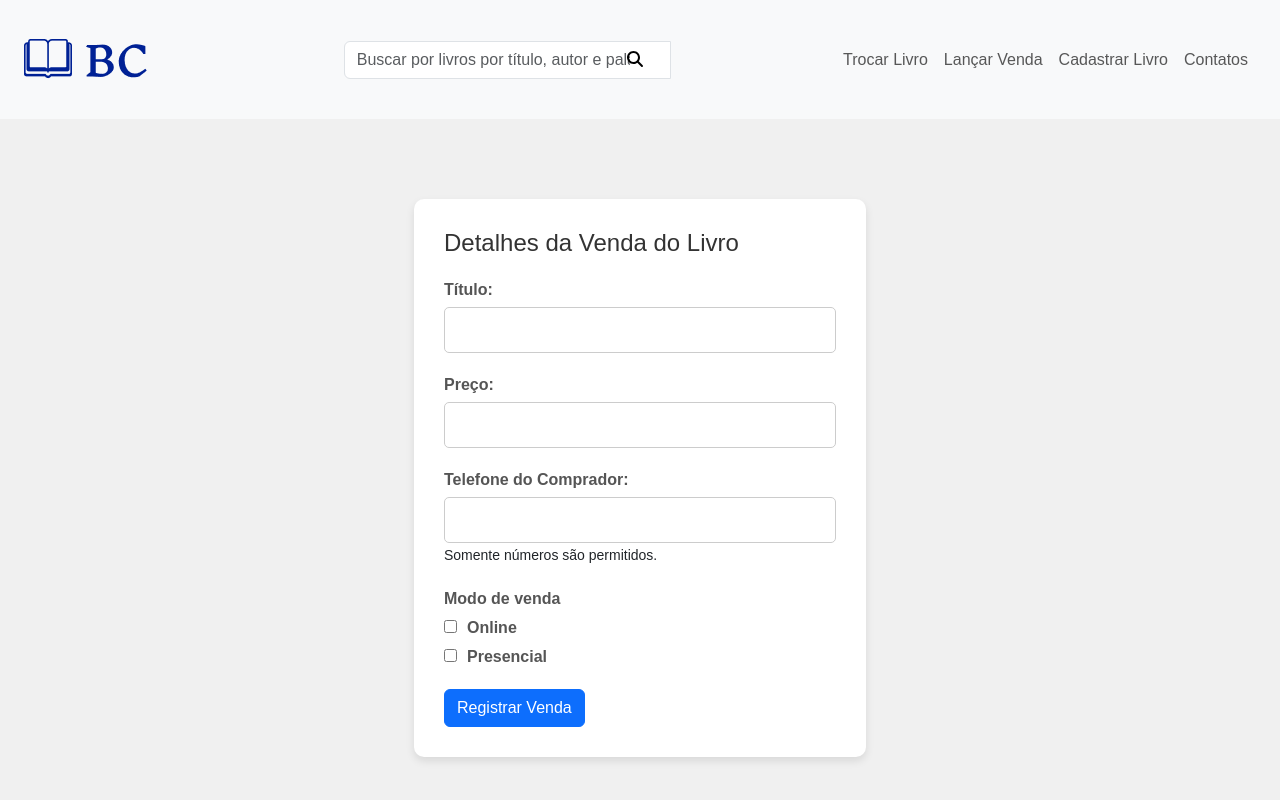
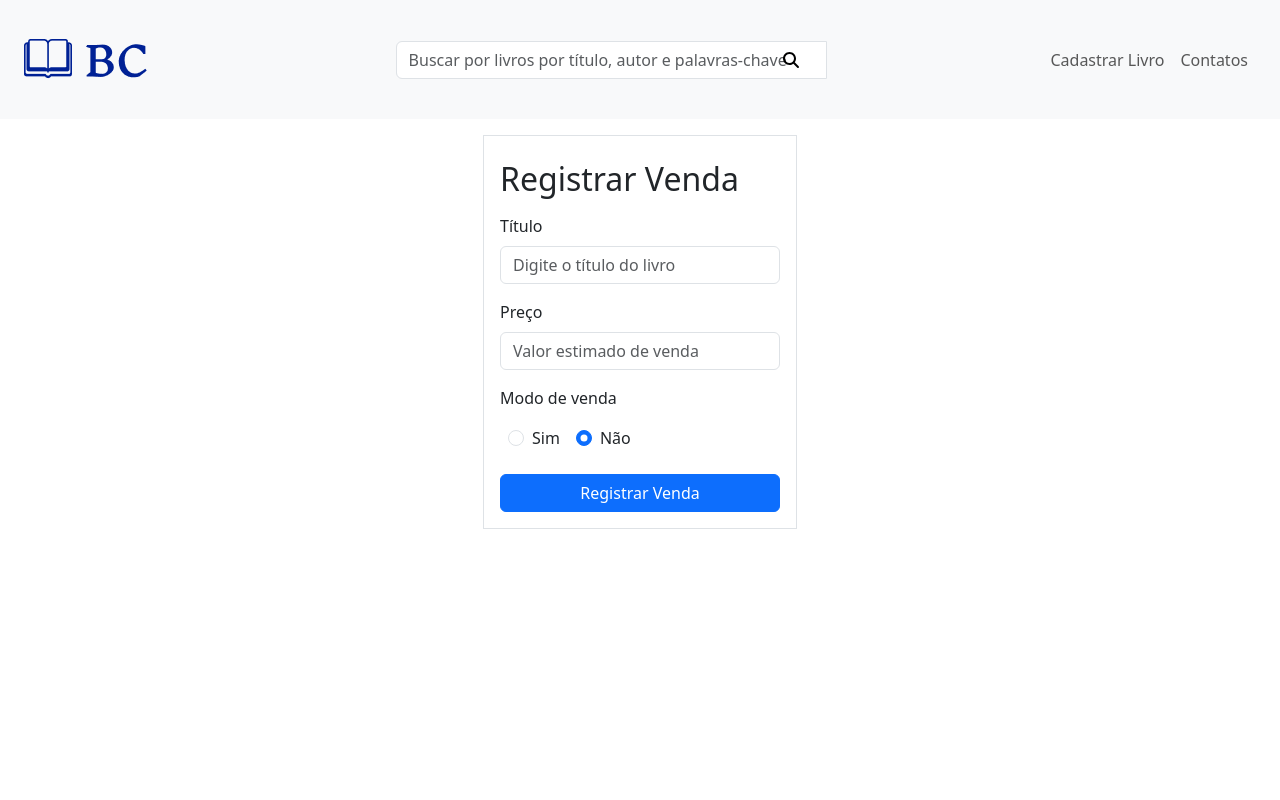
Before and after one commit to RafaelMarotta/book-connect-front, a Next.js app: page /livros/vendas in a window 1280 px wide. Shown: the top 800 px of the page. Built offline with nearby package versions, Linux system fonts and the light colour scheme.

Commit message:
Alterando tela de vendas

```diff
--- a/package.json
+++ b/package.json
@@ -19,6 +19,7 @@
     "react-dom": "^18",
     "react-images-uploading": "^3.1.7",
     "react-input-mask": "^2.0.4",
+    "react-loading": "^2.0.3",
     "react-number-format": "^5.3.4"
   }
 }
--- a/src/pages/_app.js
+++ b/src/pages/_app.js
@@ -46,8 +46,6 @@ function MyApp({ Component, pageProps }) {
                             </InputGroup>
                         </Form>
                         <Nav className="ml-auto">
-                        <Nav.Link href="/livros/trocas">Trocar Livro</Nav.Link>
-                        <Nav.Link href="/livros/vendas">Lançar Venda</Nav.Link>
                             <Nav.Link href="/livros/cadastro">Cadastrar Livro</Nav.Link>
                             <Nav.Link href="/contatos">Contatos</Nav.Link>
                         </Nav>
--- a/src/pages/livros/detalhes/index.js
+++ /dev/null
@@ -1,5 +0,0 @@
-export default function Trocas() {
-    return (
-     <h1>Detalhes</h1>
-    );
-  }
--- a/src/pages/livros/vendas/index.js
+++ b/src/pages/livros/vendas/index.js
@@ -1,147 +1,224 @@
-import React, { useState } from 'react';
-import './vendas.css'; // Use caminho relativo
-import { Button } from 'react-bootstrap';
+import { useRouter } from 'next/router';
+import React, { useState, useEffect } from 'react';
+import { Button, Form, Modal } from 'react-bootstrap';
+import { NumericFormat } from 'react-number-format';
+import ReactLoading from 'react-loading';
 
-function App() {
+export default function Vendas() {
+  const router = useRouter();
+  const { id_book, id } = router.query;
   const [isModalOpen, setIsModalOpen] = useState(false);
-  const [formData, setFormData] = useState({
-    titulo: '',
-    tipoEntrega: '',
-    preco: '',
-    telefone: '',
-    modoVendaOnline: false,
-    modoVendaPresencial: false,
-    endereco: {
+  const [loading, setLoading] = useState(false);
+  const [titulo, setTitulo] = useState('');
+  const [preco, setPreco] = useState('');
+  const [vendaOnline, setVendaOnline] = useState(false);
+  const [endereco, setEndereco] = useState({
     rua: '',
     numero: '',
     cep: '',
     bairro: '',
     estado: '',
     cidade: '',
-    },
   });
 
-  const handleInputChange = (event) => {
-    const { name, value, checked, type } = event.target;
-    if (name.startsWith('endereco')) {
-      const fieldName = name.split('.')[1];
-      setFormData((prevState) => ({
-        ...prevState,
-        endereco: {
-          ...prevState.endereco,
-          [fieldName]: value,
-        },
-      }));
-    } else if (type === 'checkbox') {
-      setFormData((prevState) => ({
-        ...prevState,
-        [name]: checked,
-      }));
-      if (name === 'modoVendaOnline' && checked) {
-        setIsModalOpen(true);
-      }
-    } else {
-      setFormData((prevState) => ({
-        ...prevState,
-        [name]: value,
-      }));
+  useEffect(() => {
+    // Fetch existing book details if id_book is present
+    const fetchBook = async () => {
+      setLoading(true);
+      try {
+        const response = await fetch(`https://book-connect-backend.vercel.app/api/livros/${id_book}`);
+        const body = await response.json();
+        setTitulo(body.titulo);
+        setPreco(body.preco_estimado.toString());
+        setLoading(false);
+      } catch (error) {
+        console.error('Error fetching book:', error);
+        setLoading(false);
       }
     };
 
-  const handleTelefoneChange = (event) => {
+    if (id_book) {
+      fetchBook();
+    }
+  }, [id_book]);
+
+  const handlePrecoChange = (values) => {
+    const { value } = values;
+    setPreco(value);
+  };
+
+  const handleVendaOnlineChange = (event) => {
     const { value } = event.target;
-    const numeroApenas = value.replace(/\D/g, '');
-    setFormData((prevState) => ({
+    if (value === 'Sim') {
+      setVendaOnline(true);
+      setIsModalOpen(true);
+    } else {
+      setVendaOnline(false);
+    }
+  };
+
+  const handleEnderecoChange = (event) => {
+    const { name, value } = event.target;
+    setEndereco((prevState) => ({
       ...prevState,
-      telefone: numeroApenas,
+      [name]: value,
     }));
   };
 
   const closeModal = () => {
     setIsModalOpen(false);
-    setFormData((prevState) => ({
-      ...prevState,
-      modoVendaOnline: false,
-    }));
+    setVendaOnline(false);
   };
 
-  const handleSubmit = (event) => {
-    event.preventDefault();
+  const handleSubmit = async (e) => {
+    e.preventDefault();
+    const formData = {
+      titulo,
+      preco,
+      vendaOnline,
+      endereco,
+    };
     console.log('Form data:', formData);
+
+    // Perform the form submission here
   };
 
-  return (
-    <div>
-      <main>
-        <section className="venda">
-          <h2>Detalhes da Venda do Livro</h2>
-          <form onSubmit={handleSubmit}>
-            <div className="livro-info">
-              <label htmlFor="titulo">Título:</label>
-              <input type="text" id="titulo" name="titulo" value={formData.titulo} onChange={handleInputChange} required />
+  return loading ? (
+    <div className='d-flex justify-content-center mt-5'>
+      <ReactLoading type={"spin"} color={"black"} height={168} width={75} />
     </div>
-            <div className="livro-info">
-              <label htmlFor="preco">Preço:</label>
-              <input type="text" id="preco" name="preco" value={formData.preco} onChange={handleInputChange} required />
+  ) : (
+    <div className='container border p-3 mt-3 col-md-3 col-sm-12'>
+      <h2 className='mb-3 mt-2'>{id ? 'Editar' : 'Registrar'} Venda</h2>
+      <Form onSubmit={handleSubmit}>
+        <Form.Group className="mb-3" controlId="vendaForm.titulo">
+          <Form.Label>Título</Form.Label>
+          <Form.Control
+            type="text"
+            placeholder="Digite o título do livro"
+            value={titulo}
+            required
+            onChange={(e) => setTitulo(e.target.value)}
+          />
+        </Form.Group>
+        <Form.Group className="mb-3" controlId="vendaForm.preco">
+          <Form.Label>Preço</Form.Label>
+          <NumericFormat
+            prefix={"R$ "}
+            decimalScale={2}
+            placeholder="Valor estimado de venda"
+            className='form-control'
+            decimalSeparator=','
+            value={preco}
+            required
+            onValueChange={handlePrecoChange}
+          />
+        </Form.Group>
+        <Form.Group className="mb-3">
+          <Form.Label>Modo de venda</Form.Label>
+          <div className='d-flex flex-row'>
+            <Form.Check
+              type="radio"
+              label="Sim"
+              name="vendaOnline"
+              value="Sim"
+              checked={vendaOnline === true}
+              onChange={handleVendaOnlineChange}
+              className='m-2'
+            />
+            <Form.Check
+              type="radio"
+              label="Não"
+              name="vendaOnline"
+              value="Não"
+              checked={vendaOnline === false}
+              onChange={handleVendaOnlineChange}
+              className='m-2'
+            />
           </div>
-            <div className="livro-info">
-              <label htmlFor="telefone">Telefone do Comprador:</label>
-              <input type="text" id="telefone" name="telefone" value={formData.telefone} onChange={handleTelefoneChange} required />
-              <small>Somente números são permitidos.</small>
-            </div>
-            <div className="livro-info checkbox-group">
-              <label>
-              <label htmlFor="telefone">Modo de venda</label>
-                <input type="checkbox" id="modoVendaOnline" name="modoVendaOnline" checked={formData.modoVendaOnline} onChange={handleInputChange} />
-                Online
-              </label>
-              <label>
-                <input type="checkbox" id="modoVendaPresencial" name="modoVendaPresencial" checked={formData.modoVendaPresencial} onChange={handleInputChange} />
-                Presencial
-              </label>
-            </div>
-            <Button type="submit" variant="primary">Registrar Venda</Button>
-          </form>
-        </section>
-      </main>
+        </Form.Group>
+        <Button variant="primary" type="submit" className='col-12'>
+          {id ? 'Salvar Alterações' : 'Registrar Venda'}
+        </Button>
+      </Form>
 
-      {isModalOpen && (
-        <div id="modal-endereco" className={`modal ${isModalOpen ? 'show' : ''}`} onClick={(event) => event.target.className === 'modal show' && closeModal()}>
-          <div className="modal-content">
-            <span className="close" onClick={closeModal}>&times;</span>
-            <h2>Endereço do Comprador</h2>
-            <form onSubmit={handleSubmit}>
-              <div className="modal-info">
-                <label htmlFor="rua">Nome da Rua:</label>
-                <input type="text" id="rua" name="endereco.rua" value={formData.endereco.rua} onChange={handleInputChange} required />
-              </div>
-              <div className="modal-info">
-                <label htmlFor="numero">Número:</label>
-                <input type="text" id="numero" name="endereco.numero" value={formData.endereco.numero} onChange={handleInputChange} required />
-              </div>
-              <div className="modal-info">
-                <label htmlFor="cep">CEP:</label>
-                <input type="text" id="cep" name="endereco.cep" value={formData.endereco.cep} onChange={handleInputChange} required />
-              </div>
-              <div className="modal-info">
-                <label htmlFor="bairro">Bairro:</label>
-                <input type="text" id="bairro" name="endereco.bairro" value={formData.endereco.bairro} onChange={handleInputChange} required />
-              </div>
-              <div className="modal-info">
-                <label htmlFor="estado">Estado:</label>
-                <input type="text" id="estado" name="endereco.estado" value={formData.endereco.estado} onChange={handleInputChange} required />
-              </div>
-              <div className="modal-info">
-                <label htmlFor="cidade">Cidade:</label>
-                <input type="text" id="cidade" name="endereco.cidade" value={formData.endereco.cidade} onChange={handleInputChange} required />
-              </div>
-              <Button type="submit" variant="primary">Salvar Endereço</Button>
-            </form>
-          </div>
-        </div>
-      )}
+      <Modal show={isModalOpen} onHide={closeModal}>
+        <Modal.Header closeButton>
+          <Modal.Title>Endereço da Entrega</Modal.Title>
+        </Modal.Header>
+        <Modal.Body>
+          <Form>
+            <Form.Group className="mb-3" controlId="endereco.rua">
+              <Form.Label>Nome da Rua</Form.Label>
+              <Form.Control
+                type="text"
+                name="rua"
+                value={endereco.rua}
+                required
+                onChange={handleEnderecoChange}
+              />
+            </Form.Group>
+            <Form.Group className="mb-3" controlId="endereco.numero">
+              <Form.Label>Número</Form.Label>
+              <Form.Control
+                type="text"
+                name="numero"
+                value={endereco.numero}
+                required
+                onChange={handleEnderecoChange}
+              />
+            </Form.Group>
+            <Form.Group className="mb-3" controlId="endereco.cep">
+              <Form.Label>CEP</Form.Label>
+              <Form.Control
+                type="text"
+                name="cep"
+                value={endereco.cep}
+                required
+                onChange={handleEnderecoChange}
+              />
+            </Form.Group>
+            <Form.Group className="mb-3" controlId="endereco.bairro">
+              <Form.Label>Bairro</Form.Label>
+              <Form.Control
+                type="text"
+                name="bairro"
+                value={endereco.bairro}
+                required
+                onChange={handleEnderecoChange}
+              />
+            </Form.Group>
+            <Form.Group className="mb-3" controlId="endereco.estado">
+              <Form.Label>Estado</Form.Label>
+              <Form.Control
+                type="text"
+                name="estado"
+                value={endereco.estado}
+                required
+                onChange={handleEnderecoChange}
+              />
+            </Form.Group>
+            <Form.Group className="mb-3" controlId="endereco.cidade">
+              <Form.Label>Cidade</Form.Label>
+              <Form.Control
+                type="text"
+                name="cidade"
+                value={endereco.cidade}
+                required
+                onChange={handleEnderecoChange}
+              />
+            </Form.Group>
+          </Form>
+        </Modal.Body>
+        <Modal.Footer>
+          <Button variant="secondary" onClick={closeModal}>
+            Fechar
+          </Button>
+          <Button variant="primary" onClick={closeModal}>
+            Salvar Endereço
+          </Button>
+        </Modal.Footer>
+      </Modal>
     </div>
   );
 }
-
-export default App;
--- a/src/pages/livros/vendas/vendas.css
+++ /dev/null
@@ -1,165 +0,0 @@
-body {
-  font-family: 'Arial', sans-serif;
-  margin: 0;
-  padding: 0;
-  box-sizing: border-box;
-  background-color: #f0f0f0;
-}
-
-header {
-  background-color: #4CAF50;
-  color: white;
-  padding: 20px 0;
-  text-align: center;
-}
-
-nav ul {
-  list-style-type: none;
-  padding: 0;
-  margin: 0;
-  display: flex;
-  justify-content: center;
-}
-
-nav ul li {
-  display: inline;
-  margin: 0 15px;
-}
-
-nav ul li a {
-  color: white;
-  text-decoration: none;
-  font-weight: bold;
-}
-
-main {
-  display: flex;
-  justify-content: center;
-  align-items: flex-start;
-  min-height: calc(100vh - 60px);
-  padding: 20px;
-}
-
-.venda {
-  background-color: #ffffff;
-  padding: 30px;
-  border-radius: 10px;
-  box-shadow: 0 4px 8px rgba(0, 0, 0, 0.1);
-  width: 90%;
-  max-width: 800px;
-  margin-top: 40px;
-}
-
-.venda h2 {
-  margin-bottom: 20px;
-  font-size: 24px;
-  color: #333;
-}
-
-.livro-info {
-  margin-bottom: 20px;
-}
-
-.livro-info label {
-  display: block;
-  margin-bottom: 5px;
-  font-weight: bold;
-  color: #555;
-}
-
-.livro-info input,
-.livro-info select {
-  width: 100%;
-  padding: 10px;
-  border: 1px solid #ccc;
-  border-radius: 5px;
-  font-size: 16px;
-}
-
-.livro-info input[type="checkbox"] {
-  width: auto;
-  margin-right: 10px;
-}
-
-.livro-info .checkbox-group {
-  display: flex;
-  flex-direction: column;
-}
-
-.livro-info .checkbox-group label {
-  display: flex;
-  align-items: center;
-  margin-bottom: 10px;
-  font-weight: normal;
-  color: #555;
-}
-
-footer {
-  background-color: #4CAF50;
-  color: white;
-  text-align: center;
-  padding: 10px 0;
-  position: fixed;
-  width: 100%;
-  bottom: 0;
-}
-
-.modal {
-  display: flex;
-  align-items: center;
-  justify-content: center;
-  position: fixed;
-  z-index: 1;
-  left: 0;
-  top: 0;
-  width: 100%;
-  height: 100%;
-  overflow: auto;
-  background-color: rgba(0,0,0,0.4);
-}
-
-.modal.show {
-  display: flex;
-}
-
-.modal-content {
-  background-color: #ffffff;
-  padding: 20px;
-  border-radius: 10px;
-  box-shadow: 0 4px 8px rgba(0, 0, 0, 0.2);
-  width: 80%;
-  max-width: 400px; /* Ajuste o tamanho máximo do modal aqui */
-  position: relative;
-}
-
-
-.close {
-  position: absolute;
-  top: 10px;
-  right: 20px;
-  font-size: 24px;
-  font-weight: bold;
-  color: #aaa;
-  cursor: pointer;
-}
-
-.close:hover {
-  color: #000;
-}
-
-.modal-info {
-  margin-bottom: 20px;
-}
-
-.modal-info label {
-  display: block;
-  margin-bottom: 5px;
-  font-weight: bold;
-}
-
-.modal-info input {
-  width: 100%;
-  padding: 10px;
-  border: 1px solid #ccc;
-  border-radius: 5px;
-}
```
Also changed, not shown: src/components/BookCard/index.js (+23 -12 lines), src/pages/home/index.js (+20 -2 lines), src/pages/index.js (+6 -10 lines), src/pages/livros/cadastro/index.js (+10 -2 lines), 1 other file (tests, documents, lock files or other folders). Lines whose indentation alone changed are shown as unchanged.
